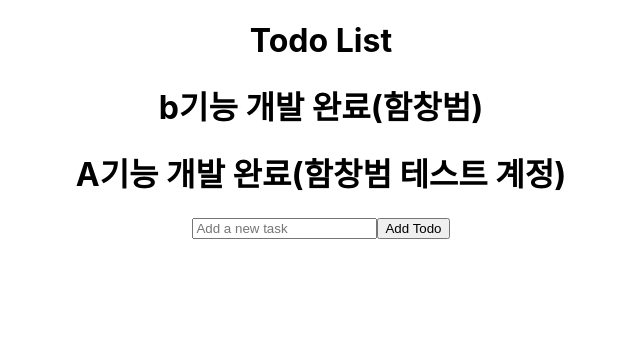
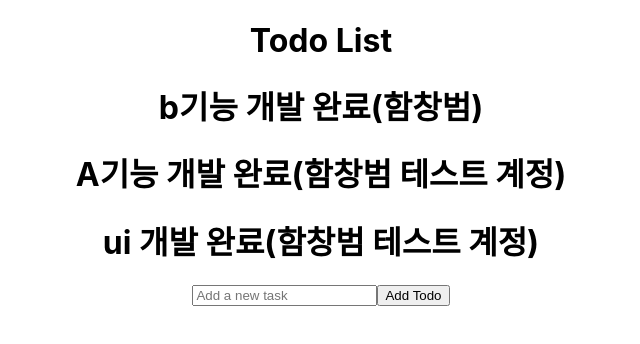
Before and after one commit to hcb1999/CICDpipelinetest, a React (Create React App) app: page / in a window 1280 px wide. Shown: the top 344 px of the page, without its empty margins (319-959 px from the left). Built offline with nearby package versions, Linux system fonts and the light colour scheme.

Commit message:
ui 변경

```diff
--- a/src/App.js
+++ b/src/App.js
@@ -23,6 +23,7 @@
 
       <h1>b기능 개발 완료(함창범)</h1>
       <h1>A기능 개발 완료(함창범 테스트 계정)</h1>
+      <h1>ui 개발 완료(함창범 테스트 계정)</h1>
 
 
       <input
```
